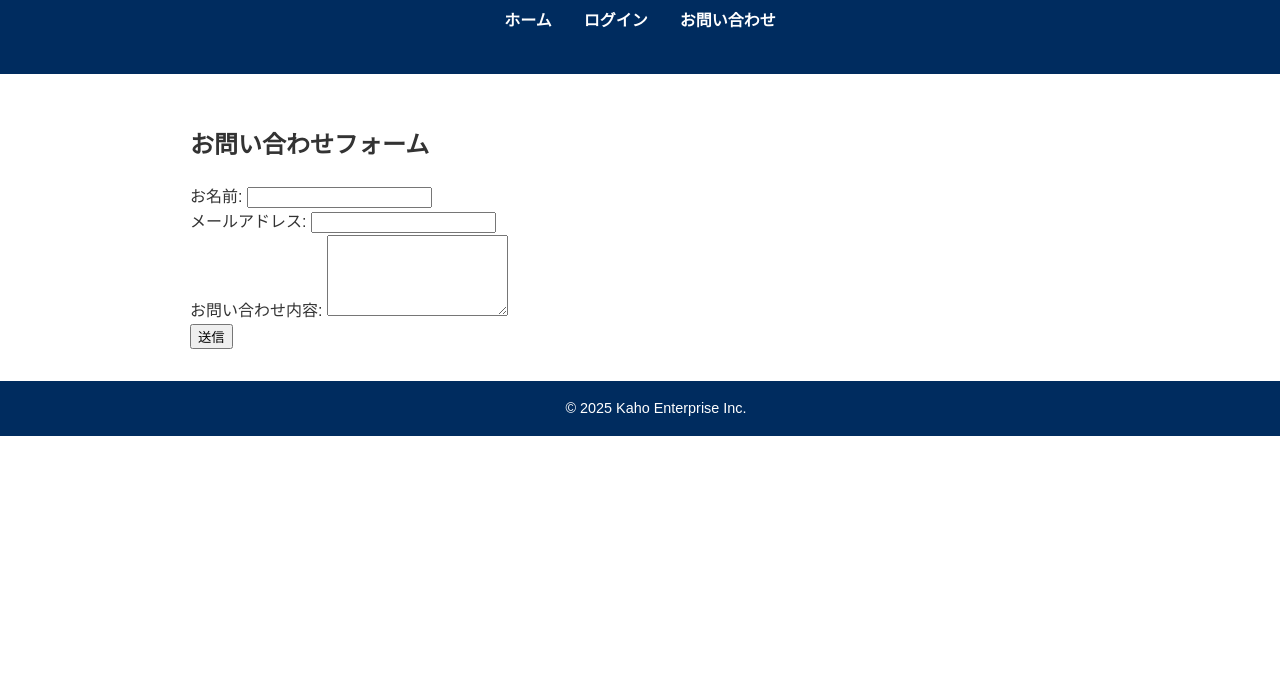
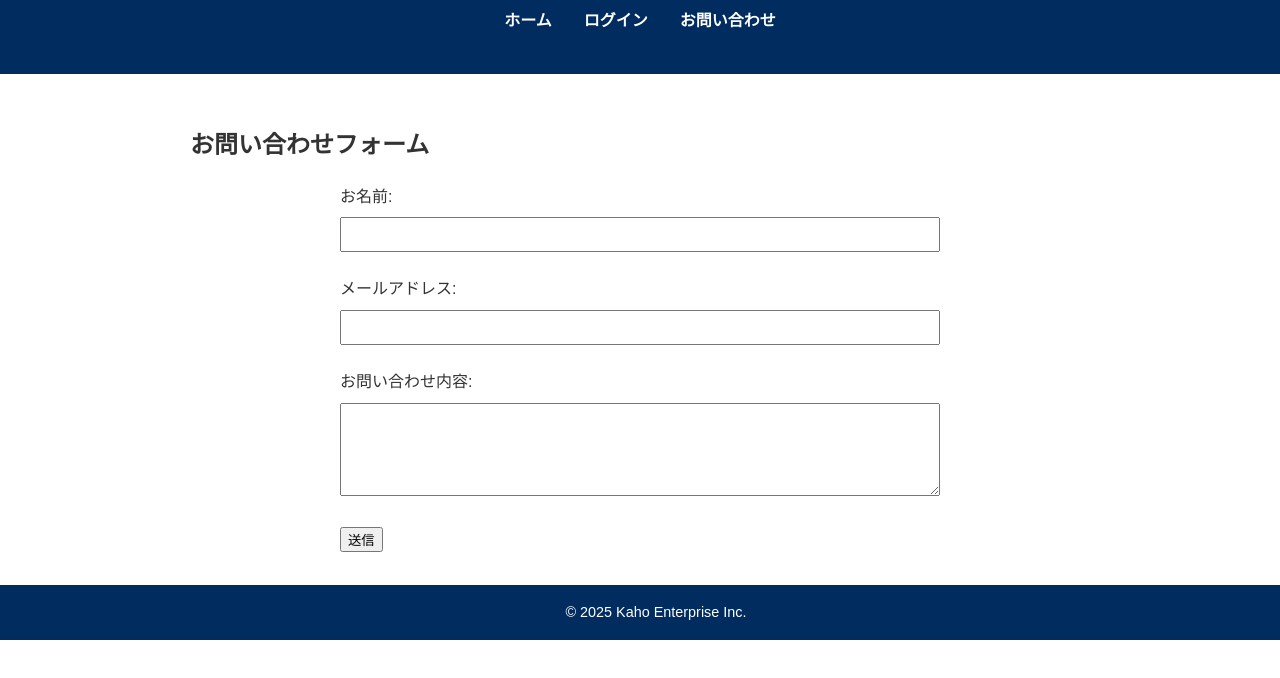
Before and after one commit to ngcsnj/team-project-handson, a plain HTML site: page contact.html in a window 1280 px wide. Shown: the part 110-788 px from the top of the page. Drawn offline with Linux system fonts and the light colour scheme.

Commit message:
お問い合わせフォームの機能を追加

```diff
--- a/styles.css
+++ b/styles.css
@@ -52,3 +52,25 @@ footer {
     width: 100%;
     font-size: 0.9rem;
 }
+
+/* お問い合わせフォームの中央寄せと整形 */
+#contact-form {
+    max-width: 600px;
+    margin: 0 auto;
+}
+
+.form-group {
+    margin-bottom: 1.5rem;
+}
+
+.form-group label {
+    display: block;
+    margin-bottom: 0.5rem;
+}
+
+.form-group input,
+.form-group textarea {
+    width: 100%;
+    padding: 0.5rem;
+    box-sizing: border-box;
+}
```
Also changed, not shown: index.html (+3 -1 lines).
